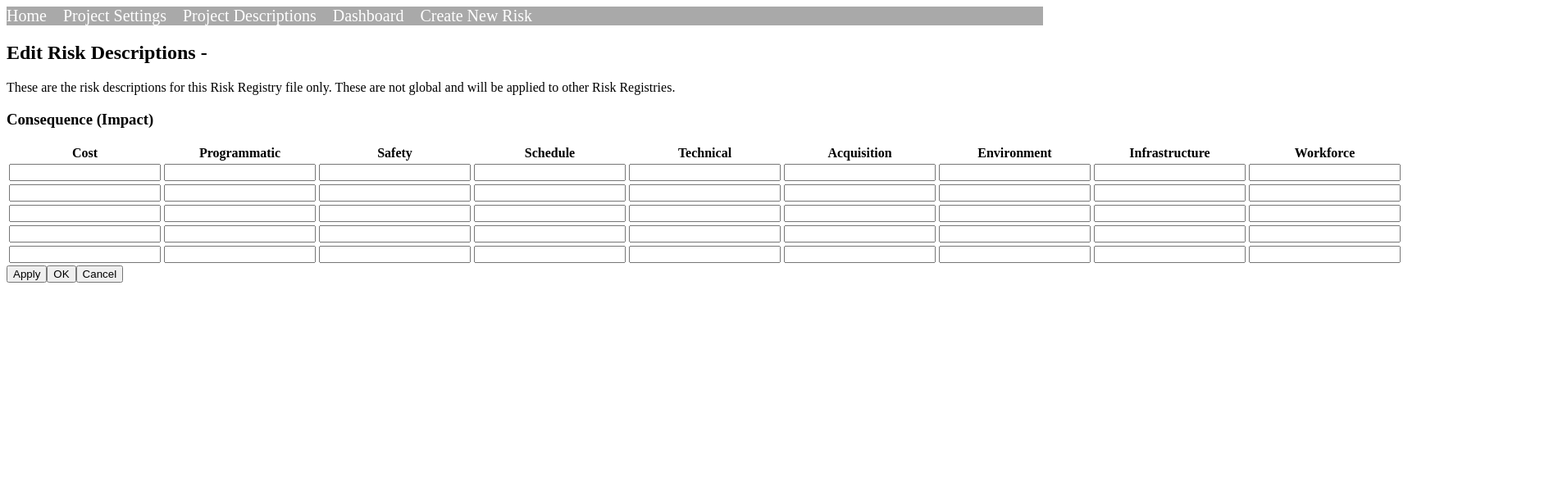
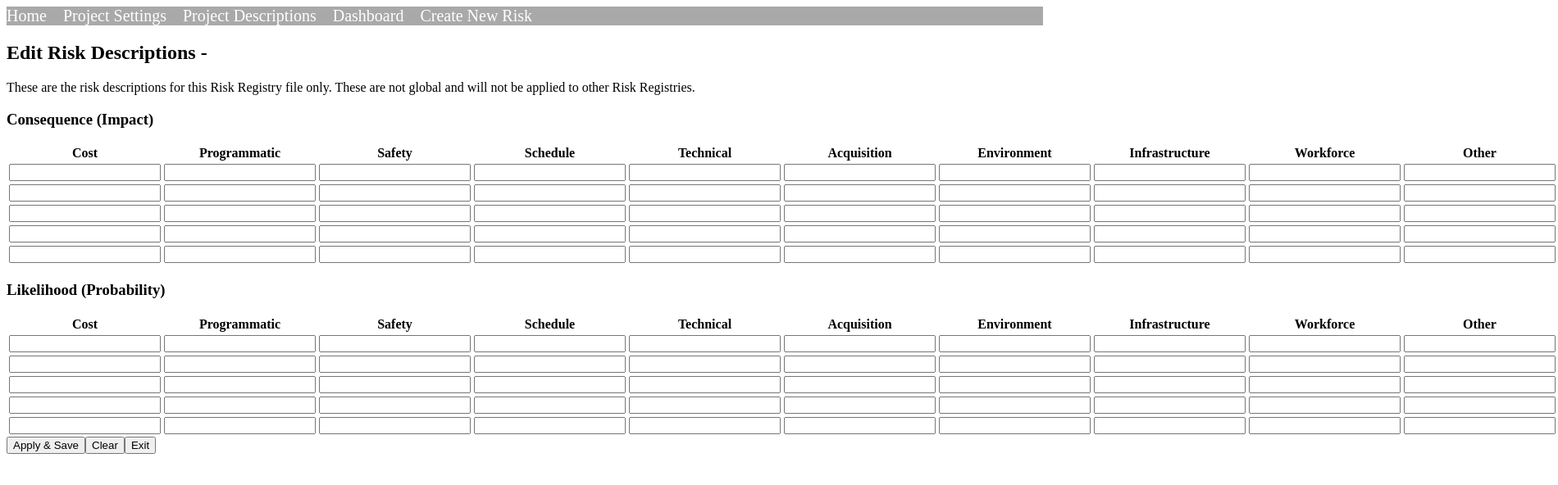
Before and after one commit to davidsjsu/nasa, a React (Create React App) app: page /project-descriptions in a window 1280 px wide. Shown: the top 592 px of the page at 82% size, 1900 px wide, since content can reach past the window. Built offline with nearby package versions, Linux system fonts and the light colour scheme.

Commit message:
Add files via upload

```diff
--- a/src/components/ProjectDescriptions.js
+++ b/src/components/ProjectDescriptions.js
@@ -1,59 +1,66 @@
-import React from 'react';
+import React, { useState } from 'react';
 import "../styles/ProjectDescriptions.css";
 
 function ProjectDescriptions() {
 
     const handleApplyClick = () => {
-    alert('Apply Success!');
+        alert('Saved successfully!');
+        //redirect or close the page after save all change
     };
 
-  const handleOkClick = () => {
-    alert('OK !');
+    const handleClearClick = () => {
+        if (window.confirm('Are you sure you want to clear?')) {
+            setConsequenceData(initialConsequenceData);
+            setLikelihoodData(initialLikelihoodData);
+        }
     };
 
-  const handleCancelClick = () => {
-    alert('Cancel!');
-  };
-    // Sample initial state (adjust as necessary)
-    const initialData = {
-        cost: Array(5).fill(''),
-        programmatic: Array(5).fill(''),
-        safety: Array(5).fill(''),
-        schedule: Array(5).fill(''),
-        technical: Array(5).fill(''),
-        acquisition: Array(5).fill(''),
-        environment: Array(5).fill(''),
-        infrastructure: Array(5).fill(''),
-        workforce: Array(5).fill('')
+    const handleExitClick = () => {
+        if (window.confirm('Exiting without saving any changes?')) {
+            // need code to exit/redirect the page.
+            // This can be routing to another page or refreshing the current page or other logic as per  app's need.
+            window.location.reload();  // refresh the current page
+        }
     };
 
-    const [data, setData] = React.useState(initialData);
+    const createData = (prefix) => ({
+        [`${prefix}_Cost`]: Array(5).fill(''),
+        [`${prefix}_Programmatic`]: Array(5).fill(''),
+        [`${prefix}_Safety`]: Array(5).fill(''),
+        [`${prefix}_Schedule`]: Array(5).fill(''),
+        [`${prefix}_Technical`]: Array(5).fill(''),
+        [`${prefix}_Acquisition`]: Array(5).fill(''),
+        [`${prefix}_Environment`]: Array(5).fill(''),
+        [`${prefix}_Infrastructure`]: Array(5).fill(''),
+        [`${prefix}_Workforce`]: Array(5).fill(''),
+        [`${prefix}_Other`]: Array(5).fill('')
+    });
 
-    const handleInputChange = (category, index, event) => {
-        const newData = {...data};
+    const initialConsequenceData = createData('consequence');
+    const initialLikelihoodData = createData('likelihood');
+
+    const [consequenceData, setConsequenceData] = useState(initialConsequenceData);
+    const [likelihoodData, setLikelihoodData] = useState(initialLikelihoodData);
+
+    const handleInputChange = (type, category, index, event) => {
+        if (type === "consequence") {
+            const newData = {...consequenceData};
             newData[category][index] = event.target.value;
-        setData(newData);
+            setConsequenceData(newData);
+        } else {
+            const newData = {...likelihoodData};
+            newData[category][index] = event.target.value;
+            setLikelihoodData(newData);
+        }
     };
 
-    return (
-        <div className="project-descriptions">
-            <h2>Edit Risk Descriptions -</h2>
-            <p>These are the risk descriptions for this Risk Registry file only. These are not global and will be applied to other Risk Registries.</p>
-
+    const renderTable = (title, type, data) => (
         <div className="table-section">
-                <h3>Consequence (Impact)</h3>
+            <h3>{title}</h3>
             <table>
                 <thead>
                     <tr>
-                            <th>Cost</th>
-                            <th>Programmatic</th>
-                            <th>Safety</th>
-                            <th>Schedule</th>
-                            <th>Technical</th>
-                            <th>Acquisition</th>
-                            <th>Environment</th>
-                            <th>Infrastructure</th>
-                            <th>Workforce</th>
+                        {Object.keys(data).map(category => <th key={category}>{category.split('_')[1]}</th>)}
                     </tr>
                 </thead>
                 <tbody>
@@ -64,7 +71,7 @@ function ProjectDescriptions() {
                                     <input
                                         type="text"
                                         value={data[category][rowIndex]}
-                                            onChange={e => handleInputChange(category, rowIndex, e)}
+                                        onChange={e => handleInputChange(type, category, rowIndex, e)}
                                     />
                                 </td>
                             ))}
@@ -73,14 +80,22 @@ function ProjectDescriptions() {
                 </tbody>
             </table>
         </div>
+    );
+
+    return (
+        <div className="project-descriptions">
+            <h2>Edit Risk Descriptions -</h2>
+            <p>These are the risk descriptions for this Risk Registry file only. These are not global and will not be applied to other Risk Registries.</p>
+
+            {renderTable("Consequence (Impact)", "consequence", consequenceData)}
+            {renderTable("Likelihood (Probability)", "likelihood", likelihoodData)}
 
             <div className="buttons">
-        <button onClick={handleApplyClick}>Apply</button>
-        <button onClick={handleOkClick}>OK</button>
-        <button onClick={handleCancelClick}>Cancel</button>
+                <button onClick={handleApplyClick}>Apply & Save</button>
+                <button onClick={handleClearClick}>Clear</button>
+                <button onClick={handleExitClick}>Exit</button>
             </div>
         </div>
-
     );
 }
 
```
Lines whose indentation alone changed are shown as unchanged.
